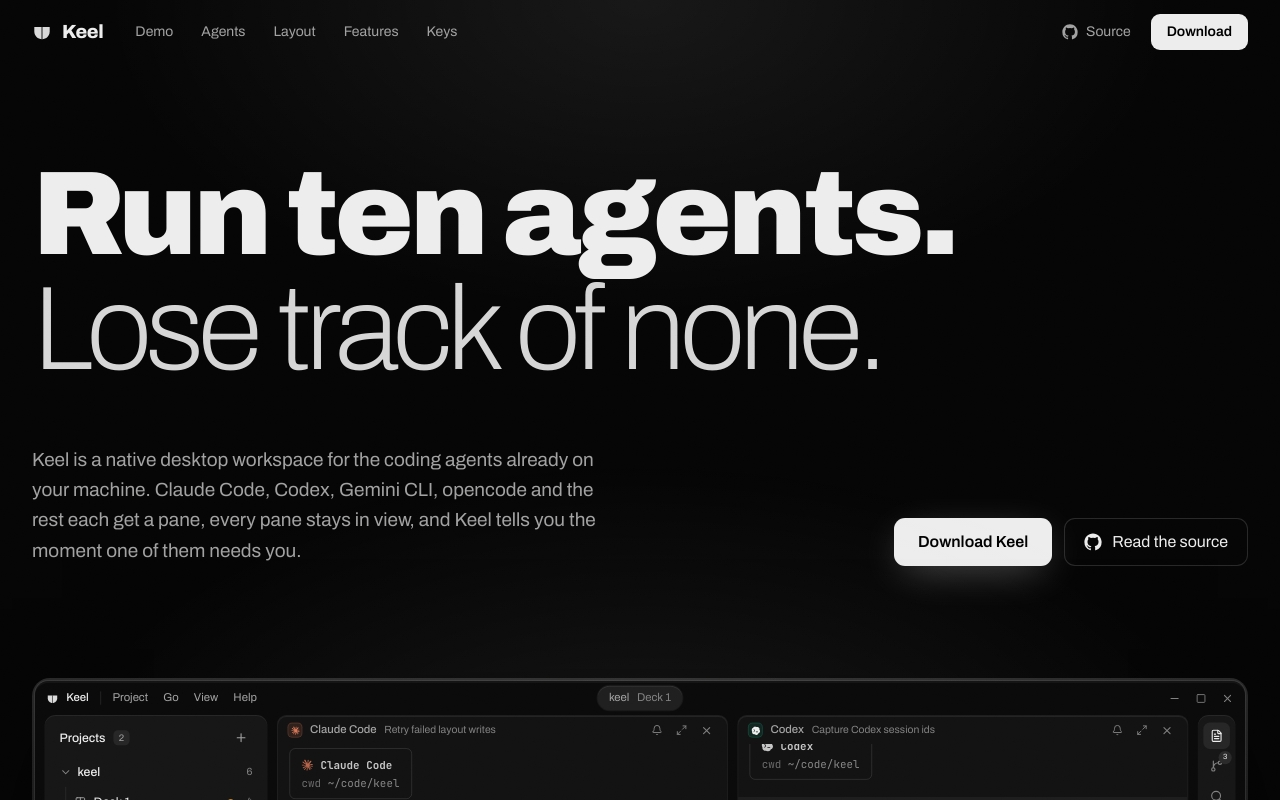
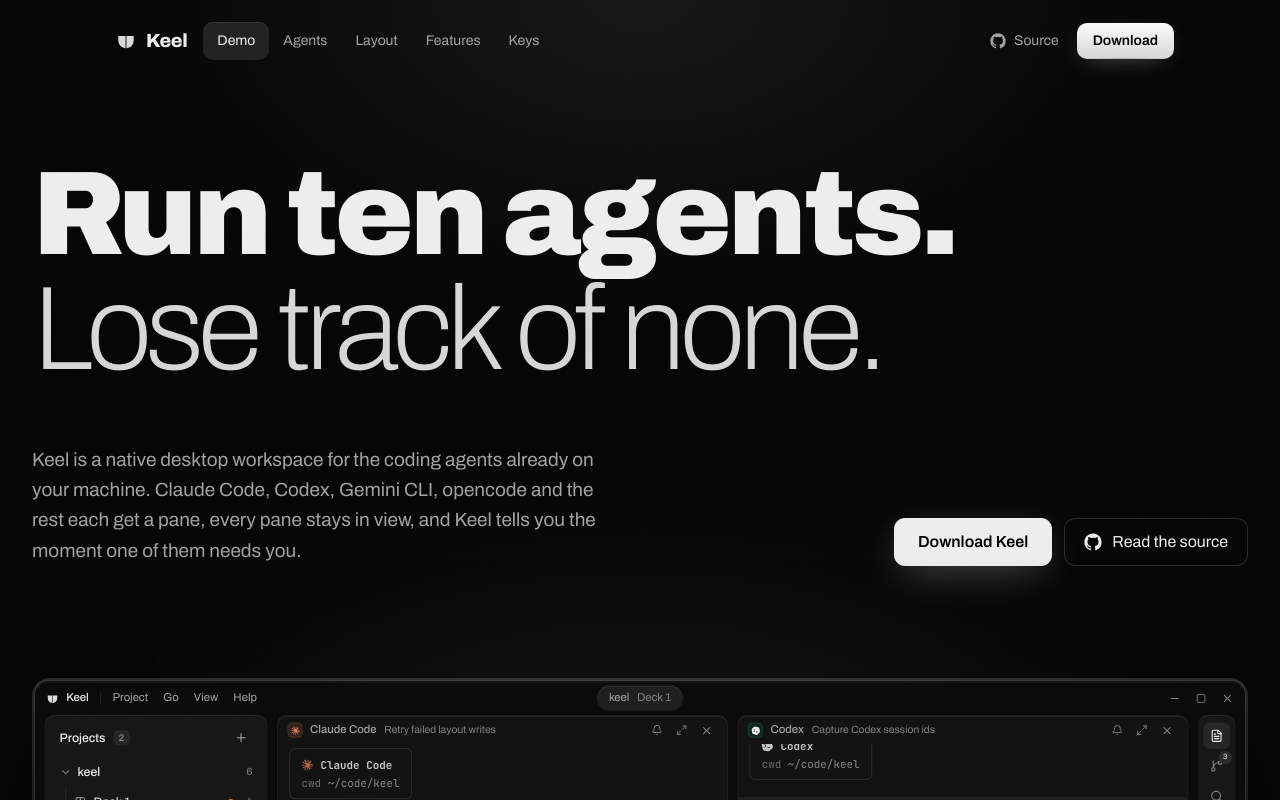
Before and after one commit to aledlb8/keel, a Next.js app in the folder site/: page / in a window 1280 px wide. Shown: the top 800 px of the page. Built offline with nearby package versions, Linux system fonts and the light colour scheme.

Commit message:
feat(site): float the nav and follow the section in view
The nav becomes one floating bar. A pill springs to the section crossing
the middle of the viewport and a softer one follows the pointer. The
download link shimmers, and on phones Source shrinks to its icon.

```diff
--- a/site/src/components/Nav.tsx
+++ b/site/src/components/Nav.tsx
@@ -1,20 +1,54 @@
 "use client";
 
+import { motion } from "motion/react";
 import { useEffect, useState } from "react";
 
 import { KeelMark } from "./marks";
+import { ShimmerLink } from "./rare/ShimmerLink";
 import { GithubIcon, RELEASES, REPO } from "./ui";
 
 const LINKS = [
-  ["Demo", "#demo"],
-  ["Agents", "#agents"],
-  ["Layout", "#layout"],
-  ["Features", "#features"],
-  ["Keys", "#keys"],
+  ["Demo", "demo"],
+  ["Agents", "agents"],
+  ["Layout", "layout"],
+  ["Features", "features"],
+  ["Keys", "keys"],
 ] as const;
 
+type Section = (typeof LINKS)[number][1];
+
+/** The section whose body crosses the middle band of the viewport. */
+function useCurrentSection() {
+  const [current, setCurrent] = useState<Section | null>(null);
+  useEffect(() => {
+    const seen = new Map<Section, boolean>();
+    const io = new IntersectionObserver(
+      (entries) => {
+        for (const e of entries) seen.set(e.target.id as Section, e.isIntersecting);
+        setCurrent(LINKS.map(([, id]) => id).find((id) => seen.get(id)) ?? null);
+      },
+      { rootMargin: "-45% 0px -50% 0px" },
+    );
+    for (const [, id] of LINKS) {
+      const el = document.getElementById(id);
+      if (el) io.observe(el);
+    }
+    return () => io.disconnect();
+  }, []);
+  return current;
+}
+
+/*
+ * After RareUI's FloatingNavigation (MIT, see ./rare/LICENSE): one floating
+ * bar, a pill that springs to the section you are reading, a softer one that
+ * follows the pointer. Text instead of icons, and Keel's nested radii instead
+ * of a capsule.
+ */
 export function Nav() {
+  const current = useCurrentSection();
+  const [hover, setHover] = useState<Section | null>(null);
   const [scrolled, setScrolled] = useState(false);
+
   useEffect(() => {
     const on = () => setScrolled(window.scrollY > 24);
     on();
@@ -23,39 +57,69 @@
   }, []);
 
   return (
-    <header
-      className={`fixed inset-x-0 top-0 z-50 transition-[background-color,box-shadow,backdrop-filter] duration-300 ${
-        scrolled
-          ? "bg-ground/75 shadow-[0_1px_0_rgba(255,255,255,0.06)] backdrop-blur-xl"
-          : "bg-transparent"
-      }`}
-    >
-      <nav className="mx-auto flex h-16 w-full max-w-[1320px] items-center gap-8 px-4 sm:px-8">
-        <a href="#top" className="flex items-center gap-2.5 text-ink" aria-label="Keel, back to top">
+    <header className="pointer-events-none fixed inset-x-0 top-0 z-50 flex justify-center px-3 pt-3 sm:pt-4">
+      <nav
+        className={`pointer-events-auto flex w-full max-w-[1080px] items-center gap-2 rounded-[16px] py-1.5 pr-1.5 pl-4 transition-[background-color,box-shadow,backdrop-filter] duration-500 ease-keel ${
+          scrolled
+            ? "bg-[#0e0e0e]/75 shadow-[inset_0_1px_0_rgba(255,255,255,0.07),0_0_0_1px_rgba(255,255,255,0.07),0_18px_50px_-18px_rgba(0,0,0,0.95)] backdrop-blur-xl backdrop-saturate-150"
+            : "bg-transparent shadow-[inset_0_1px_0_rgba(255,255,255,0),0_0_0_1px_rgba(255,255,255,0)]"
+        }`}
+      >
+        <a href="#top" className="mr-2 flex items-center gap-2.5 text-ink" aria-label="Keel, back to top">
           <KeelMark size={20} />
           <span className="text-[19px] font-[800] tracking-[-0.02em] [font-stretch:120%]">Keel</span>
         </a>
-        <div className="hidden items-center gap-7 text-[14px] text-dim md:flex">
-          {LINKS.map(([label, href]) => (
-            <a key={href} href={href} className="transition-colors hover:text-ink">
-              {label}
-            </a>
-          ))}
+
+        <div
+          className="hidden items-center md:flex"
+          onPointerLeave={() => setHover(null)}
+        >
+          {LINKS.map(([label, id]) => {
+            const on = current === id;
+            return (
+              <a
+                key={id}
+                href={`#${id}`}
+                aria-current={on ? "location" : undefined}
+                onPointerEnter={() => setHover(id)}
+                className={`relative isolate rounded-[10px] px-3.5 py-2 text-[14px] transition-colors duration-200 ${
+                  on ? "text-ink" : "text-dim hover:text-ink"
+                }`}
+              >
+                {hover === id && !on && (
+                  <motion.span
+                    layoutId="nav-hover"
+                    aria-hidden
+                    className="absolute inset-0 -z-10 rounded-[10px] bg-white/[0.05]"
+                    transition={{ type: "spring", stiffness: 500, damping: 40 }}
+                  />
+                )}
+                {on && (
+                  <motion.span
+                    layoutId="nav-active"
+                    aria-hidden
+                    className="absolute inset-0 -z-10 rounded-[10px] bg-white/[0.1] shadow-[inset_0_1px_0_rgba(255,255,255,0.08)]"
+                    transition={{ type: "spring", stiffness: 350, damping: 32 }}
+                  />
+                )}
+                {label}
+              </a>
+            );
+          })}
         </div>
-        <div className="ml-auto flex items-center gap-2">
+
+        <div className="ml-auto flex items-center gap-1.5">
           <a
             href={REPO}
-            className="hidden h-9 items-center gap-2 rounded-[9px] px-3 text-[14px] text-dim transition-colors hover:bg-veil-2 hover:text-ink sm:flex"
+            aria-label="Source on GitHub"
+            className="flex h-9 items-center gap-2 rounded-[10px] px-3 text-[14px] text-dim transition-colors hover:bg-veil-2 hover:text-ink"
           >
             <GithubIcon size={16} />
-            Source
+            <span className="hidden sm:inline">Source</span>
           </a>
-          <a
-            href={RELEASES}
-            className="flex h-9 items-center rounded-[9px] bg-ink px-4 text-[14px] font-semibold text-black transition-colors hover:bg-white"
-          >
+          <ShimmerLink href={RELEASES} size="sm">
             Download
-          </a>
+          </ShimmerLink>
         </div>
       </nav>
     </header>
```
